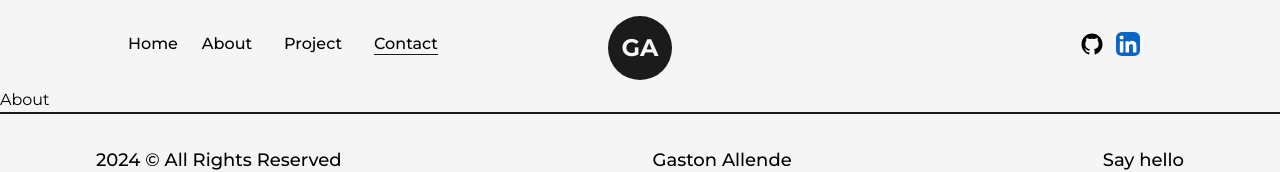
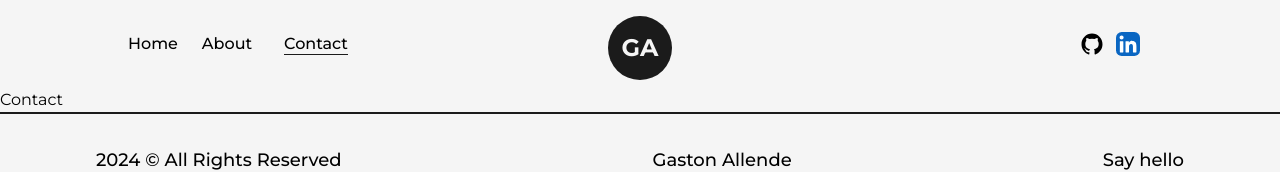
Before and after one commit to GastonAllende/personal-site, a Next.js app: page /contact in a window 1280 px wide. Shown: the top 172 px of the page. Built offline with nearby package versions, Linux system fonts and the light colour scheme.

Commit message:
error when building

```diff
--- a/src/app/about/page.tsx
+++ b/src/app/about/page.tsx
@@ -1,6 +1,6 @@
 import React from 'react';
 
-const About : React.FC<{children: string, className: string}> = (children, className) => {
+const About : React.FC = () => {
 		return (
 				<div>
 						<h1>About</h1>
--- a/src/app/components/Navbar.tsx
+++ b/src/app/components/Navbar.tsx
@@ -25,8 +25,8 @@ const Navbar: React.FC = () => {
 			<nav>
 				<CustomLink href='/' title='Home' className='mr-2' />
 				<CustomLink href='/about' title='About' className='mx-4'/>
-				<CustomLink href='/projects' title='Project' className='mx-4'/>
-			{/* 	<CustomLink href='/articles' title='Articles' className='mx-4'/> */}
+				{/* <CustomLink href='/projects' title='Project' className='mx-4'/> */}
+				{/* 	<CustomLink href='/articles' title='Articles' className='mx-4'/> */}
 				<CustomLink href='/contact' title='Contact' className='mx-4'/>
 			</nav>
 
@@ -39,7 +39,6 @@ const Navbar: React.FC = () => {
 				<Logo/>
 			</div>
 		</header>
-
 	);
 };
 
--- a/src/app/contact/page.tsx
+++ b/src/app/contact/page.tsx
@@ -1,9 +1,9 @@
 import React from 'react';
 
-const Contact : React.FC<{children: string, className: string}> = (children, className) => {
+const Contact : React.FC = () => {
 		return (
 				<div>
-						<h1>About</h1>
+						<h1>Contact</h1>
 				</div>
 		)
 }
```
